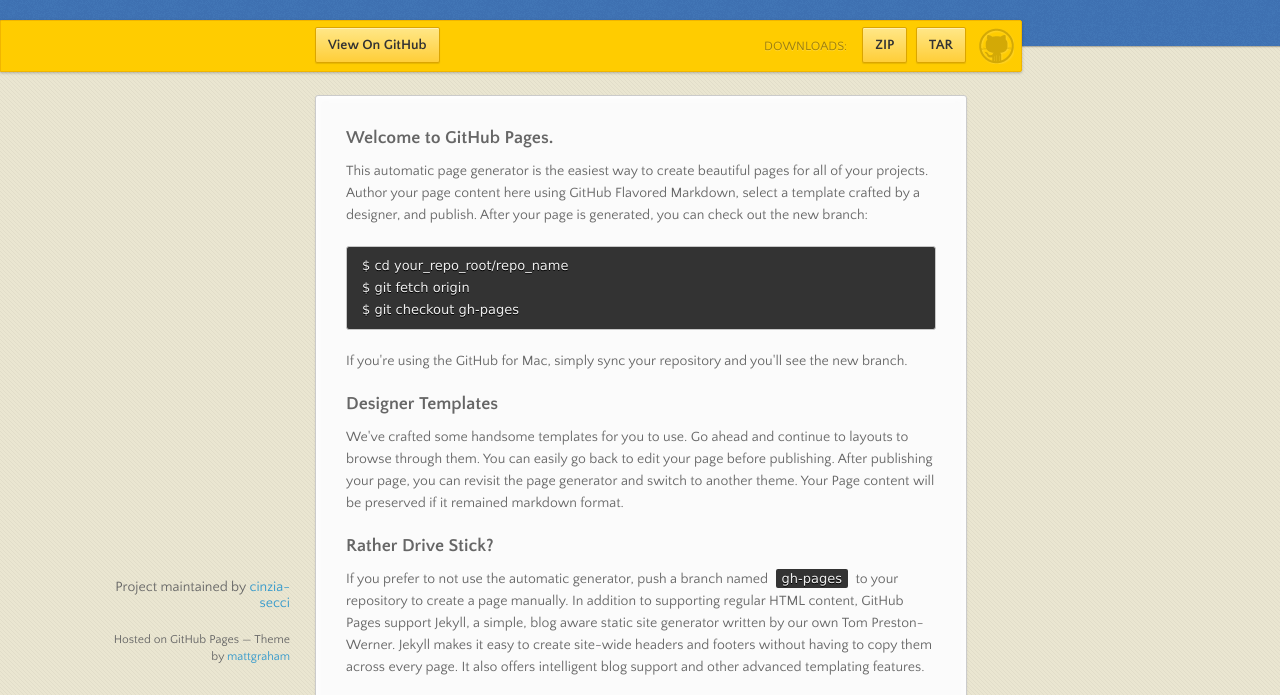
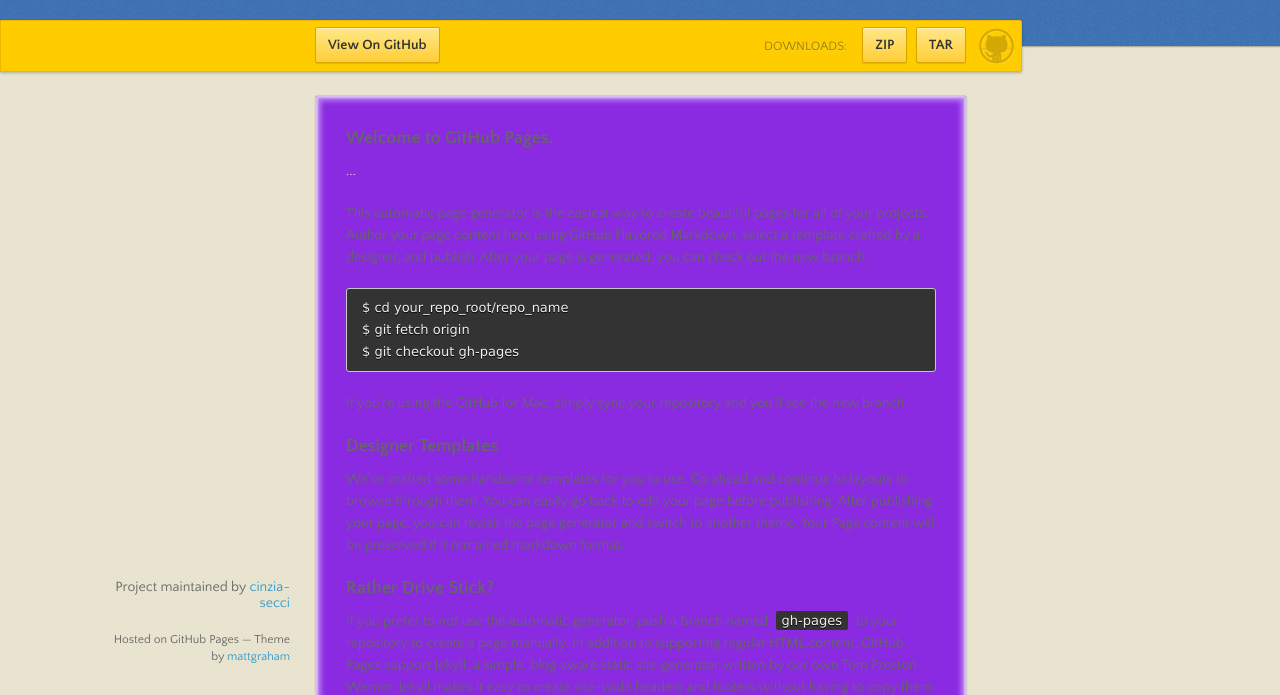
Before and after one commit to cinzia-secci/Prova1, a plain HTML site: page index.html in a window 1280 px wide. Shown: the part 95-790 px from the top of the page. Drawn offline with nearby package versions, Linux system fonts and the light colour scheme.

Commit message:
Update index.html

```diff
--- a/index.html
+++ b/index.html
@@ -38,11 +38,12 @@
       <nav>
         <ul></ul>
       </nav>
-      <section>
+      <section style="background-color: blueviolet;height:auto;">
         <h3>
 <a name="welcome-to-github-pages" class="anchor" href="#welcome-to-github-pages"><span class="octicon octicon-link"></span></a>Welcome to GitHub Pages.</h3>
 
-<p>This automatic page generator is the easiest way to create beautiful pages for all of your projects. Author your page content here using GitHub Flavored Markdown, select a template crafted by a designer, and publish. After your page is generated, you can check out the new branch:</p>
+<p style="color: antiquewhite;
+">...</p> This automatic page generator is the easiest way to create beautiful pages for all of your projects. Author your page content here using GitHub Flavored Markdown, select a template crafted by a designer, and publish. After your page is generated, you can check out the new branch:</p>
 
 <pre><code>$ cd your_repo_root/repo_name
 $ git fetch origin
```
